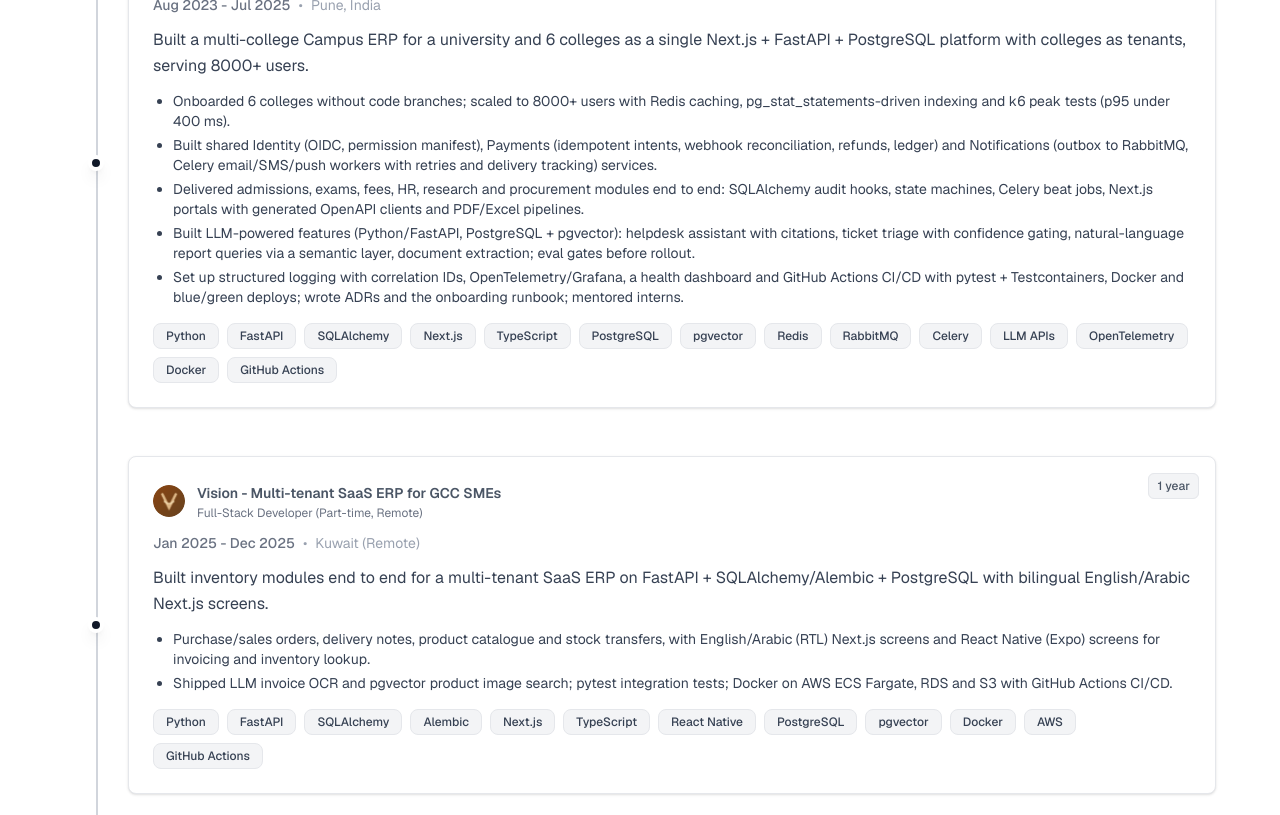
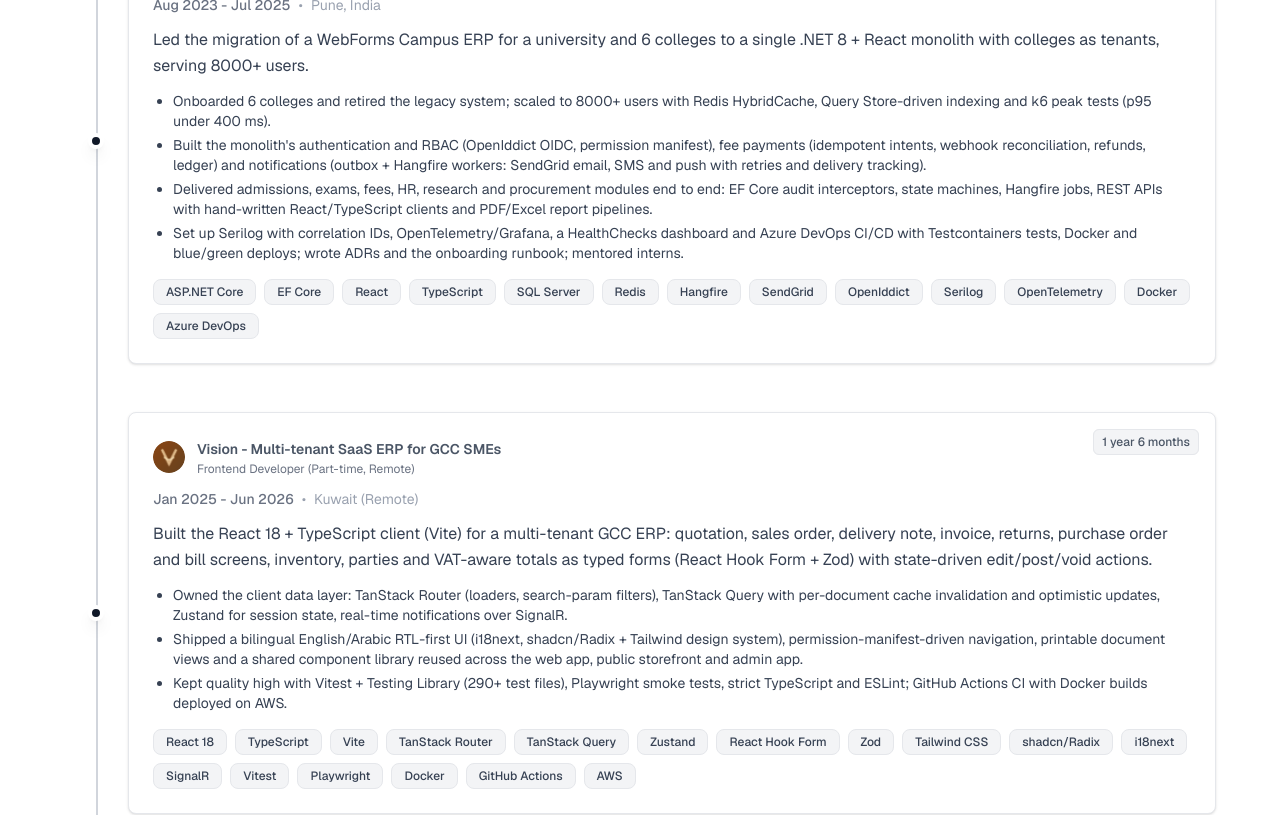
Before and after one commit to MaheshMoholkar/mahesh.me, a Next.js app: page / in a window 1280 px wide. Shown: the part 900-1715 px from the top of the page. Built offline with nearby package versions, Linux system fonts and the light colour scheme.

Commit message:
Refactor project and experience descriptions for clarity and conciseness; update technologies used.

```diff
--- a/src/app/page.tsx
+++ b/src/app/page.tsx
@@ -41,7 +41,7 @@
     status: "Completed",
     date: "2026",
     description:
-      "Multi-tenant GST billing and inventory SaaS for Indian SMEs: quote-to-cash and purchase cycles, GST (CGST/SGST/IGST, HSN, GSTR returns), double-entry GL, multi-location inventory with batch/expiry, online storefront and Expo mobile app, LLM bill OCR and pgvector image search; ADR-driven with 370+ integration test files.",
+      "Multi-tenant GST billing and inventory SaaS for Indian SMEs: quote-to-cash and purchase cycles, GST (CGST/SGST/IGST, HSN, GSTR returns), double-entry GL, multi-location inventory with batch/expiry, online storefront and Expo mobile app; ADR-driven with 370+ integration test files.",
     tech: [
       ".NET 10",
       "EF Core",
@@ -50,10 +50,8 @@
       "TanStack Router",
       "Expo",
       "PostgreSQL",
-      "pgvector",
       "Hangfire",
       "SignalR",
-      "LLM APIs",
       "Docker",
       "Railway",
     ],
@@ -241,62 +239,66 @@
     ),
     location: "Pune, India",
     description:
-      "Built a multi-college Campus ERP for a university and 6 colleges as a single Next.js + FastAPI + PostgreSQL platform with colleges as tenants, serving 8000+ users.",
+      "Led the migration of a WebForms Campus ERP for a university and 6 colleges to a single .NET 8 + React monolith with colleges as tenants, serving 8000+ users.",
     highlights: [
-      "Onboarded 6 colleges without code branches; scaled to 8000+ users with Redis caching, pg_stat_statements-driven indexing and k6 peak tests (p95 under 400 ms).",
-      "Built shared Identity (OIDC, permission manifest), Payments (idempotent intents, webhook reconciliation, refunds, ledger) and Notifications (outbox to RabbitMQ, Celery email/SMS/push workers with retries and delivery tracking) services.",
-      "Delivered admissions, exams, fees, HR, research and procurement modules end to end: SQLAlchemy audit hooks, state machines, Celery beat jobs, Next.js portals with generated OpenAPI clients and PDF/Excel pipelines.",
-      "Built LLM-powered features (Python/FastAPI, PostgreSQL + pgvector): helpdesk assistant with citations, ticket triage with confidence gating, natural-language report queries via a semantic layer, document extraction; eval gates before rollout.",
-      "Set up structured logging with correlation IDs, OpenTelemetry/Grafana, a health dashboard and GitHub Actions CI/CD with pytest + Testcontainers, Docker and blue/green deploys; wrote ADRs and the onboarding runbook; mentored interns.",
+      "Onboarded 6 colleges and retired the legacy system; scaled to 8000+ users with Redis HybridCache, Query Store-driven indexing and k6 peak tests (p95 under 400 ms).",
+      "Built the monolith's authentication and RBAC (OpenIddict OIDC, permission manifest), fee payments (idempotent intents, webhook reconciliation, refunds, ledger) and notifications (outbox + Hangfire workers: SendGrid email, SMS and push with retries and delivery tracking).",
+      "Delivered admissions, exams, fees, HR, research and procurement modules end to end: EF Core audit interceptors, state machines, Hangfire jobs, REST APIs with hand-written React/TypeScript clients and PDF/Excel report pipelines.",
+      "Set up Serilog with correlation IDs, OpenTelemetry/Grafana, a HealthChecks dashboard and Azure DevOps CI/CD with Testcontainers tests, Docker and blue/green deploys; wrote ADRs and the onboarding runbook; mentored interns.",
     ],
     tech: [
-      "Python",
-      "FastAPI",
-      "SQLAlchemy",
-      "Next.js",
+      "ASP.NET Core",
+      "EF Core",
+      "React",
       "TypeScript",
-      "PostgreSQL",
-      "pgvector",
+      "SQL Server",
       "Redis",
-      "RabbitMQ",
-      "Celery",
-      "LLM APIs",
+      "Hangfire",
+      "SendGrid",
+      "OpenIddict",
+      "Serilog",
       "OpenTelemetry",
       "Docker",
-      "GitHub Actions",
+      "Azure DevOps",
     ],
     logo: "/logo.svg",
   },
   {
     company: "Vision - Multi-tenant SaaS ERP for GCC SMEs",
-    role: "Full-Stack Developer (Part-time, Remote)",
-    date: "Jan 2025 - Dec 2025",
+    role: "Frontend Developer (Part-time, Remote)",
+    date: "Jan 2025 - Jun 2026",
     duration: formatDuration(
       calculateDurationInMonths(
         { year: 2025, month: 0 },
-        new Date(2025, 11)
+        new Date(2026, 5)
       )
     ),
     location: "Kuwait (Remote)",
     description:
-      "Built inventory modules end to end for a multi-tenant SaaS ERP on FastAPI + SQLAlchemy/Alembic + PostgreSQL with bilingual English/Arabic Next.js screens.",
+      "Built the React 18 + TypeScript client (Vite) for a multi-tenant GCC ERP: quotation, sales order, delivery note, invoice, returns, purchase order and bill screens, inventory, parties and VAT-aware totals as typed forms (React Hook Form + Zod) with state-driven edit/post/void actions.",
     highlights: [
-      "Purchase/sales orders, delivery notes, product catalogue and stock transfers, with English/Arabic (RTL) Next.js screens and React Native (Expo) screens for invoicing and inventory lookup.",
-      "Shipped LLM invoice OCR and pgvector product image search; pytest integration tests; Docker on AWS ECS Fargate, RDS and S3 with GitHub Actions CI/CD.",
+      "Owned the client data layer: TanStack Router (loaders, search-param filters), TanStack Query with per-document cache invalidation and optimistic updates, Zustand for session state, real-time notifications over SignalR.",
+      "Shipped a bilingual English/Arabic RTL-first UI (i18next, shadcn/Radix + Tailwind design system), permission-manifest-driven navigation, printable document views and a shared component library reused across the web app, public storefront and admin app.",
+      "Kept quality high with Vitest + Testing Library (290+ test files), Playwright smoke tests, strict TypeScript and ESLint; GitHub Actions CI with Docker builds deployed on AWS.",
     ],
     tech: [
-      "Python",
-      "FastAPI",
-      "SQLAlchemy",
-      "Alembic",
-      "Next.js",
+      "React 18",
       "TypeScript",
-      "React Native",
-      "PostgreSQL",
-      "pgvector",
+      "Vite",
+      "TanStack Router",
+      "TanStack Query",
+      "Zustand",
+      "React Hook Form",
+      "Zod",
+      "Tailwind CSS",
+      "shadcn/Radix",
+      "i18next",
+      "SignalR",
+      "Vitest",
+      "Playwright",
       "Docker",
+      "GitHub Actions",
       "AWS",
-      "GitHub Actions",
     ],
     logo: "/vision.png",
   },
@@ -340,30 +342,35 @@
 ];
 
 const skills = [
-  "Python",
-  "FastAPI",
-  "SQLAlchemy",
-  "Celery",
-  "Next.js",
+  "C#/.NET",
+  "ASP.NET Core",
+  "EF Core",
+  "SignalR",
+  "Hangfire",
   "React",
   "TypeScript",
+  "Vite",
   "TanStack Query",
+  "TanStack Router",
   "Zustand",
   "Tailwind CSS",
-  "React Native",
+  "MUI",
+  "SQL Server",
   "PostgreSQL",
-  "pgvector",
   "Redis",
-  "RabbitMQ",
-  "LLM APIs",
-  "RAG",
   "Docker",
   "AWS",
+  "Azure DevOps",
   "GitHub Actions",
+  "Railway",
+  "Serilog",
   "OpenTelemetry",
   "Grafana",
+  "xUnit",
+  "Testcontainers",
+  "Vitest",
+  "Playwright",
   "Go",
-  ".NET",
 ];
 
 const certificates = [
@@ -472,12 +479,11 @@
               transition={{ duration: 0.8, delay: 0.6 }}
               className="text-sm md:text-base text-gray-500 leading-7 max-w-xl"
             >
-              Full-stack developer (3+ years) building campus ERPs on Next.js,
-              FastAPI and PostgreSQL: a multi-college platform serving 8000+
-              users, with shared identity, payments and notification services,
-              tenant-scoped data, Redis/RabbitMQ, CI/CD and observability, plus
-              production LLM features (helpdesk assistant, ticket triage,
-              natural-language reporting).
+              Full-stack developer (3+ years) building ERPs on .NET and React:
+              led a WebForms-to-.NET/React migration into one multi-college
+              monolith serving 8000+ users, with built-in auth/RBAC, fee
+              payments, notifications, tenant-scoped data, Redis caching,
+              observability and CI/CD.
             </motion.p>
             <div className="flex gap-4 mt-4">
               {SOCIALS.map((s, index) => (
```
